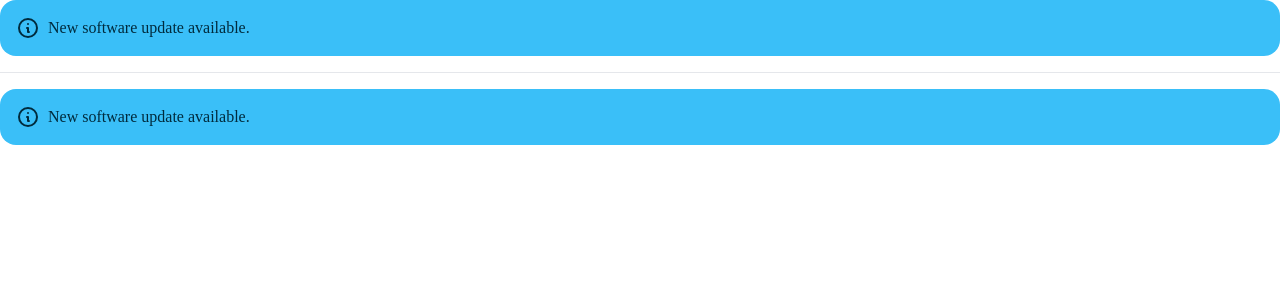
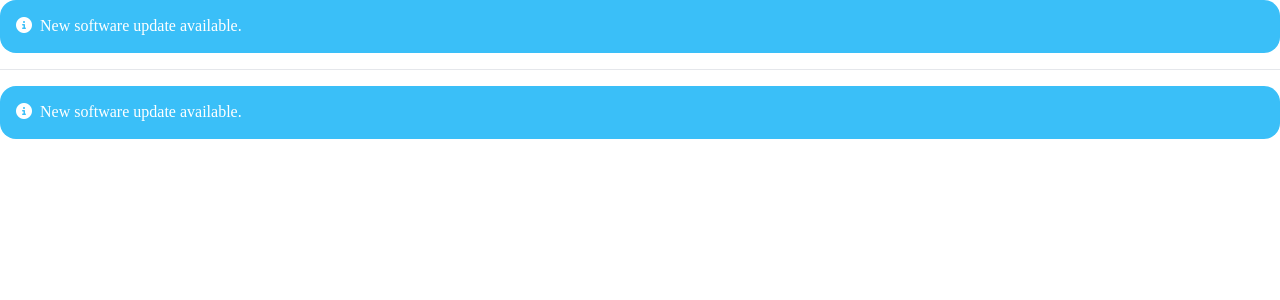
Before and after one commit to SeojoonH/2023-05-react-test, a React (Create React App) app: page / in a window 1280 px wide. Shown: the top 300 px of the page. Built offline with nearby package versions, Linux system fonts and the light colour scheme; a web font is replaced by a local one.

Commit message:
테일윈드 활용02 - 기본 설정 변경(글자색 변경, info i 마크 변경)

```diff
--- a/src/App.js
+++ b/src/App.js
@@ -1,20 +1,10 @@
 function Alert() {
   return (
     <div className="alert alert-info">
-      <div>
-        <svg
-          xmlns="http://www.w3.org/2000/svg"
-          fill="none"
-          viewBox="0 0 24 24"
-          className="stroke-current shrink-0 w-6 h-6"
-        >
-          <path
-            strokeLinecap="round"
-            strokeLinejoin="round"
-            strokeWidth="2"
-            d="M13 16h-1v-4h-1m1-4h.01M21 12a9 9 0 11-18 0 9 9 0 0118 0z"
-          ></path>
-        </svg>
+      <div className="text-white">
+        <span>
+          <i className="fa-solid fa-circle-info"></i>
+        </span>
         <span>New software update available.</span>
       </div>
     </div>
```
